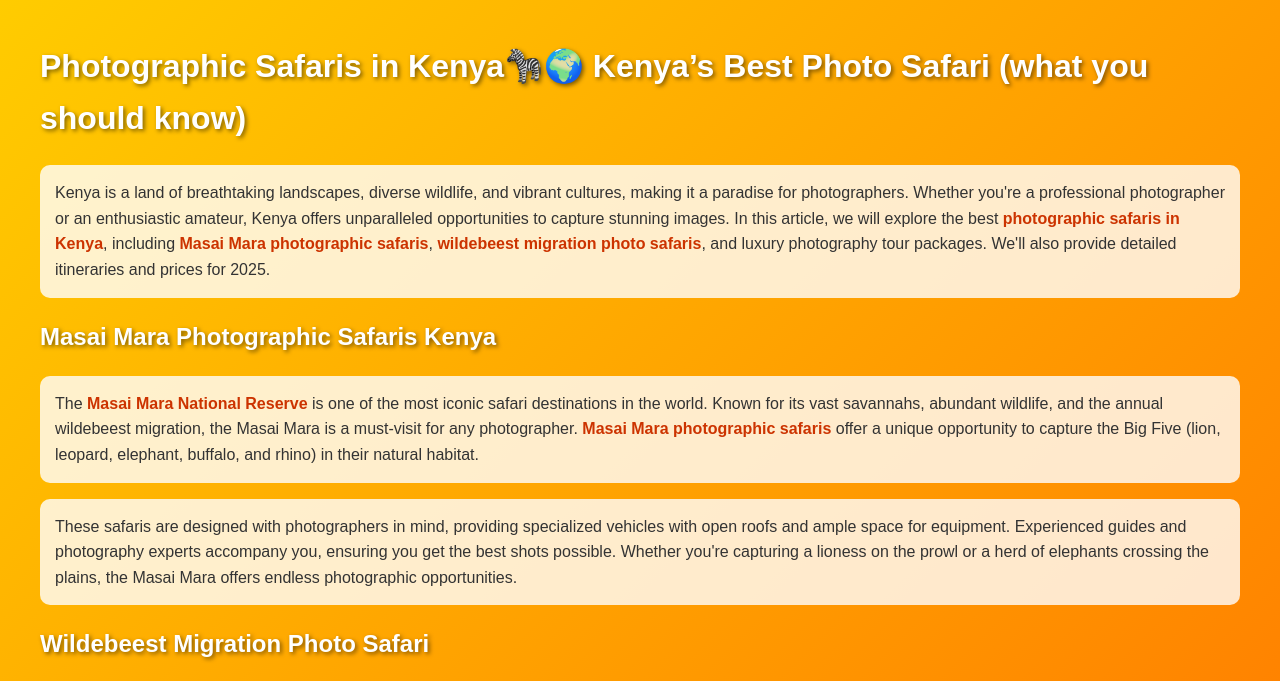
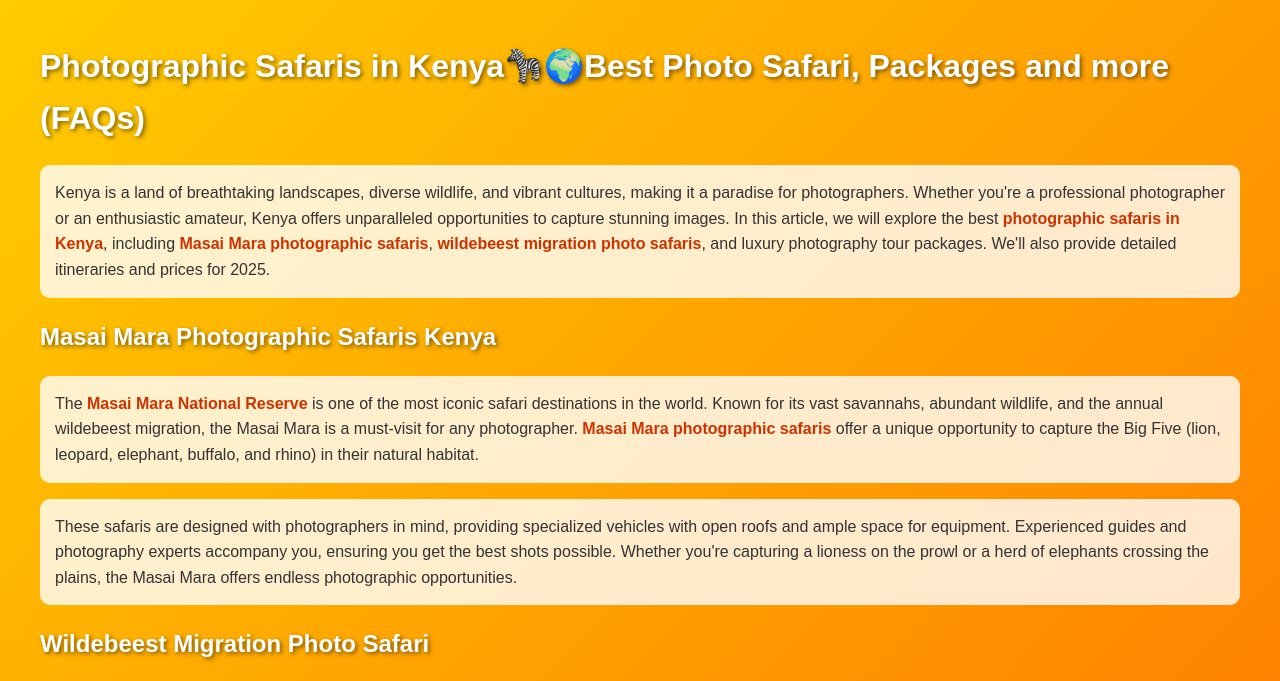
Before and after one commit to Warren254/Best-Kenya-Photo-Safaris-2025-Masai-Mara-Wildebeest-Migration-Tours, a plain HTML site: page index.html in a window 1280 px wide. Shown: the top 681 px of the page. Drawn offline with Linux system fonts and the light colour scheme.

Commit message:
Update index.html

```diff
--- a/index.html
+++ b/index.html
@@ -36,7 +36,7 @@
 </head>
 <body>
     <div class="container">
-        <h1>Photographic Safaris in Kenya🦓🌍 Kenya’s Best Photo Safari (what you should know)</h1>
+        <h1>Photographic Safaris in Kenya🦓🌍Best Photo Safari, Packages and more (FAQs)</h1>
         <p>Kenya is a land of breathtaking landscapes, diverse wildlife, and vibrant cultures, making it a paradise for photographers. Whether you're a professional photographer or an enthusiastic amateur, Kenya offers unparalleled opportunities to capture stunning images. In this article, we will explore the best <span class="highlight">photographic safaris in Kenya</span>, including <span class="highlight">Masai Mara photographic safaris</span>, <span class="highlight">wildebeest migration photo safaris</span>, and luxury photography tour packages. We'll also provide detailed itineraries and prices for 2025.</p>
 
         <h2>Masai Mara Photographic Safaris Kenya</h2>
```
